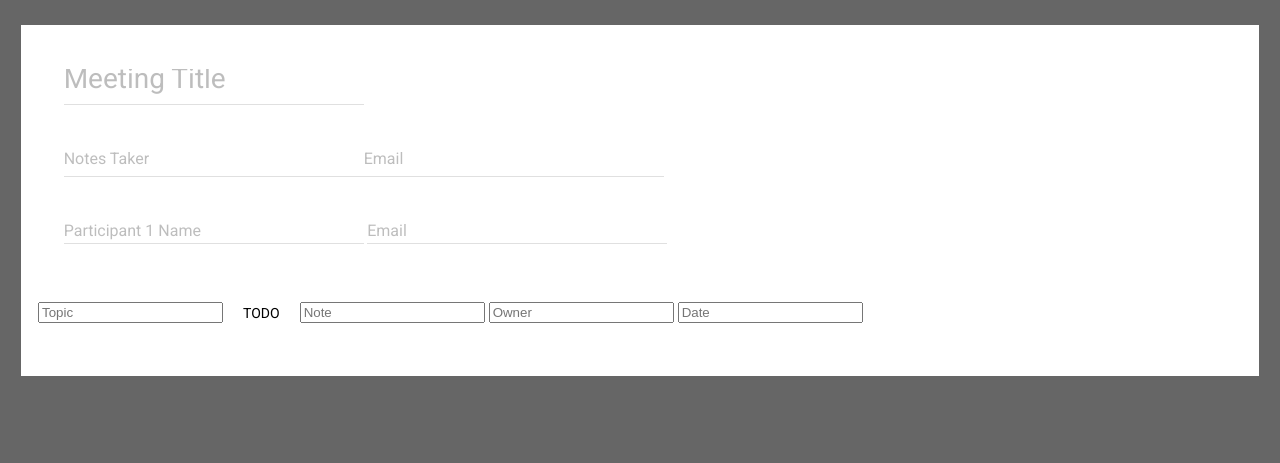
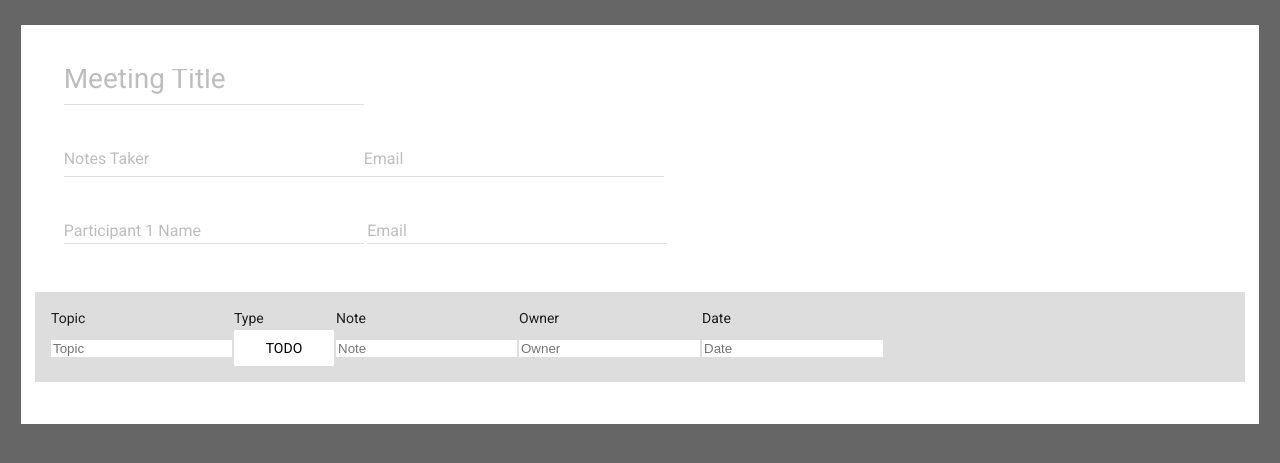
Before and after one commit to theetrain/meetingnotes, a website: page site/index.html in a window 1280 px wide. Shown: the part 135-598 px from the top of the page. Drawn offline with nearby package versions, Linux system fonts and the light colour scheme.

Commit message:
add table labels

```diff
--- a/site/css/main.css
+++ b/site/css/main.css
@@ -39,7 +39,7 @@ i {
 }
 
 /**
- * Notes
+ * Meeting Notes
  */
 
 .notes-page {
@@ -81,4 +81,30 @@ i {
 
 [class^=notes-body] {
   margin: 2em 0;
+  padding: 1em;
+  background-color: #ddd;
 }
+
+.notes-table input {
+  height: 100%;
+  border: 0;
+}
+
+.notes-table tr td {
+  margin: 0;
+  padding: 0;
+  border-spacing: 0;
+}
+
+/* Task type */
+.notes-table tr td:nth-of-type(2) {
+  min-width: 100px;
+}
+
+.notes-table .mdl-button {
+  width: 100%;
+  background-color: #fff;
+}
+.notes-table .mdl-button:hover {
+  background-color: #eee;
+}
--- a/site/index.html
+++ b/site/index.html
@@ -62,7 +62,14 @@
 
       <!-- Notes -->
       <section class="notes-body">
-        <table>
+        <table class="notes-table">
+          <tr>
+            <td>Topic</td>
+            <td>Type</td>
+            <td>Note</td>
+            <td>Owner</td>
+            <td>Date</td>
+          </tr>
           <template v-for="(item, index) in noteList">
             <noterow :item="item" :index="index"></noterow>
           </template>
```
